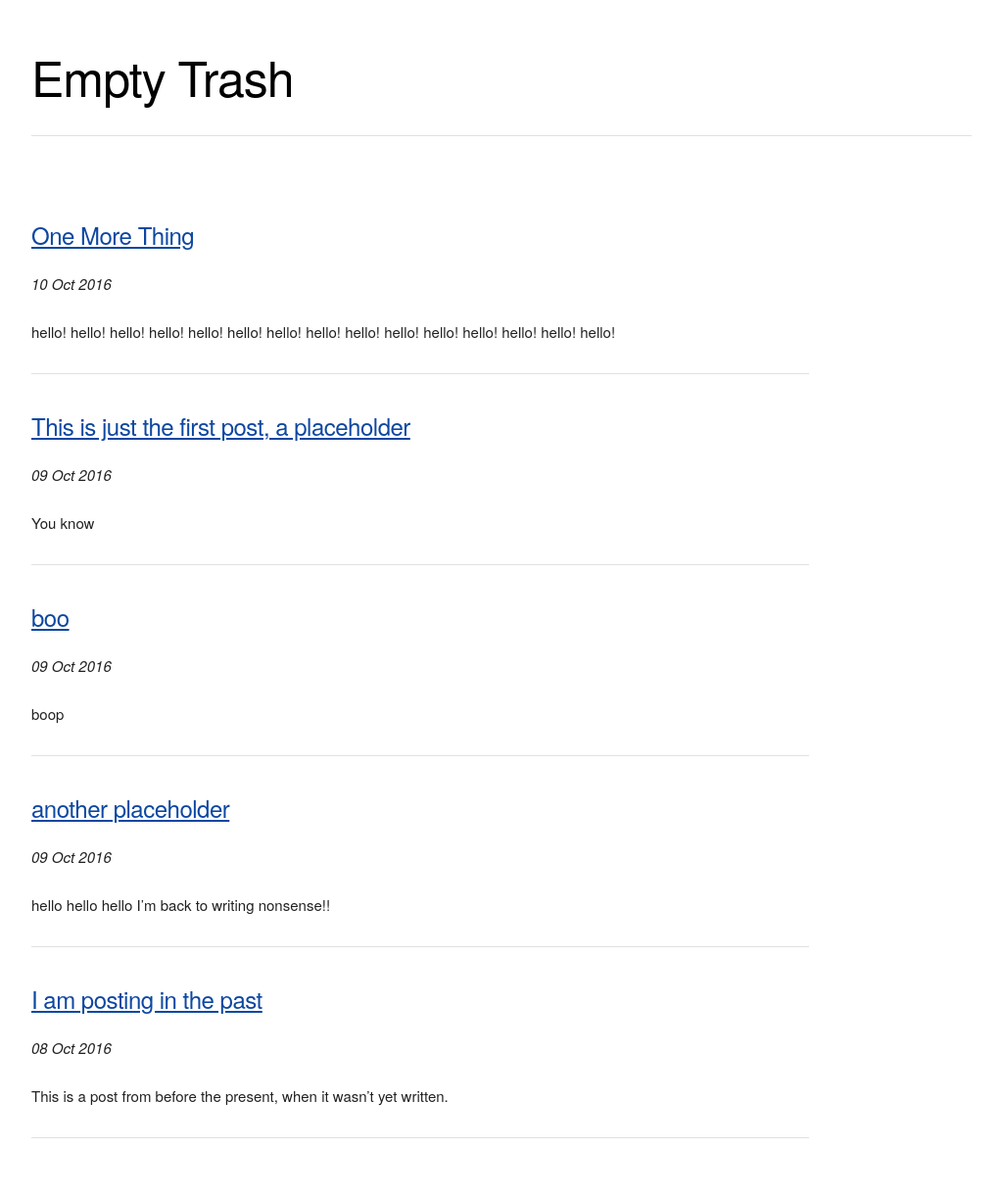
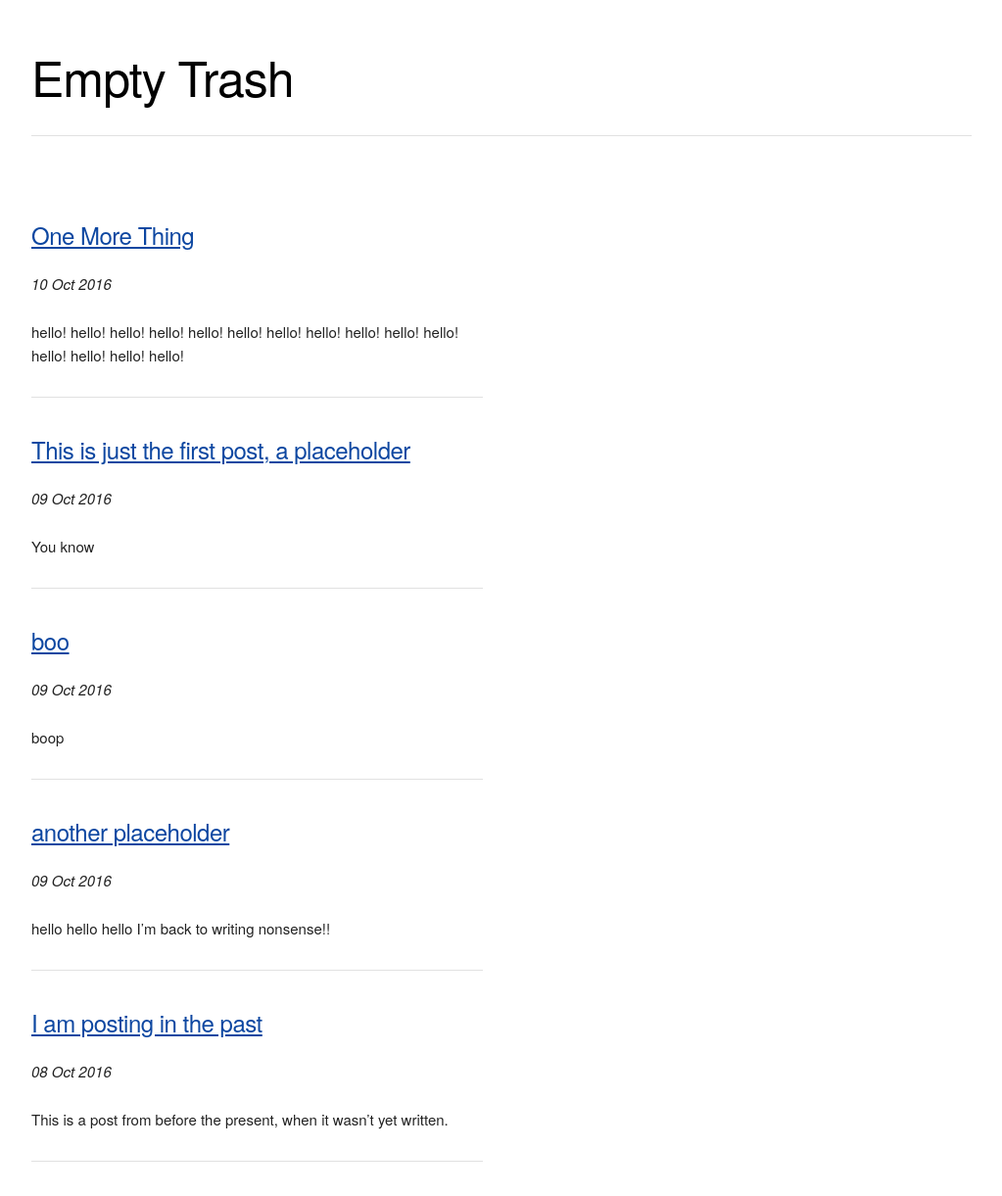
Before and after one commit to mt-trash/mt-trash.github.io, a Jekyll site: the page built from index.html, in a window 1280 px wide. Shown: the whole page at 98% size, without its empty margins (128-1151 px from the left). Built offline with Jekyll 4.4.1, drawn with Linux system fonts in a browser that asks for light colours; the list of posts is cut into pages by our own code; before the commit the page ends 1197 px from its top, so only the background shows below that.

Commit message:
Update index.html

```diff
--- a/index.html
+++ b/index.html
@@ -3,7 +3,7 @@
 title: Empty Trash
 ---
 <div class="row">
-  <div class="ten columns" style="margin-top: 5%">
+  <div class="six columns" style="margin-top: 5%">
     {% for post in paginator.posts %}
       <h5><a href="{{ post.url }}" title="{{ post.title }}">{{ post.title }}</a></h5>
       <p><i>{{ post.date | date_to_string }}</i></p>{{ post.excerpt }}<hr>
```
